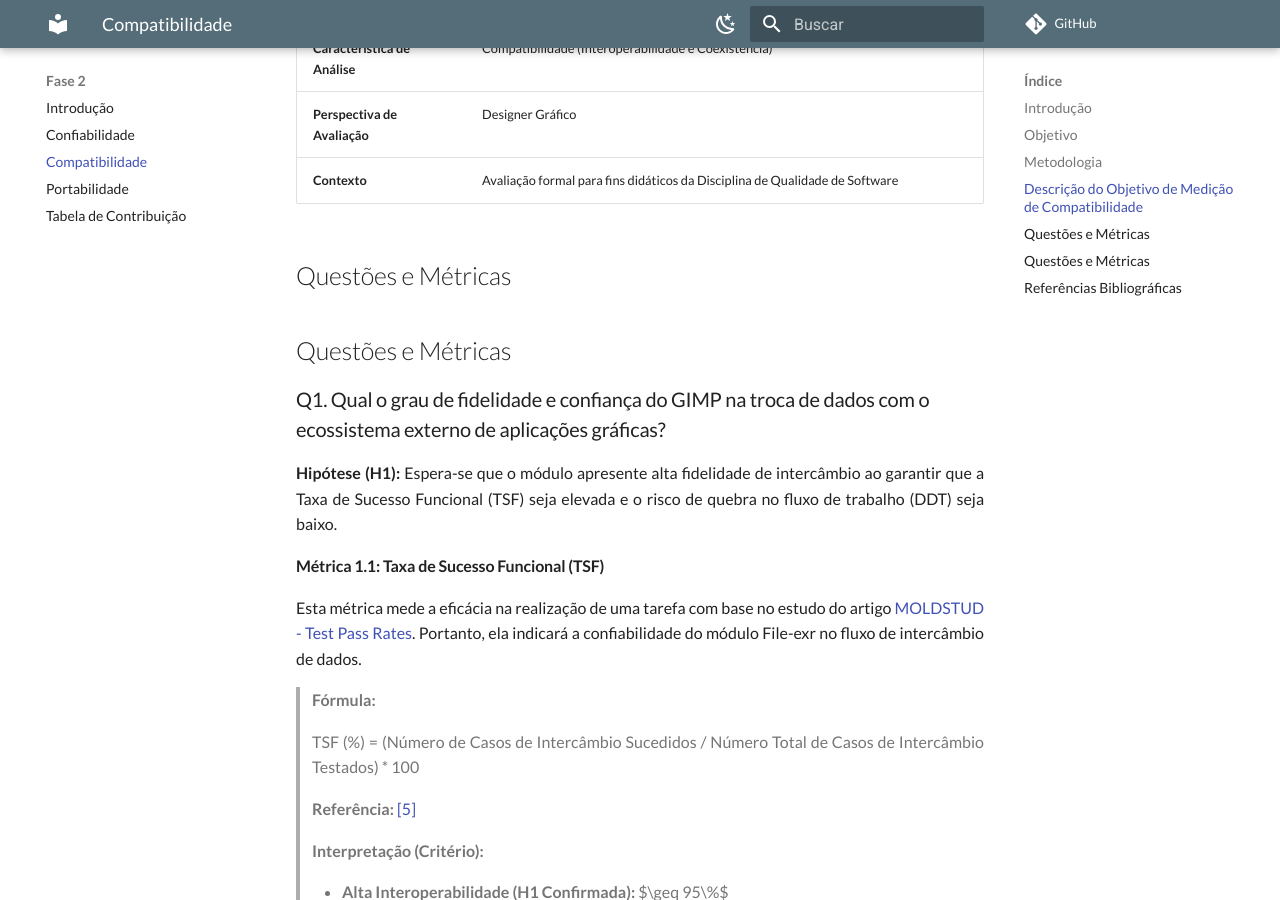
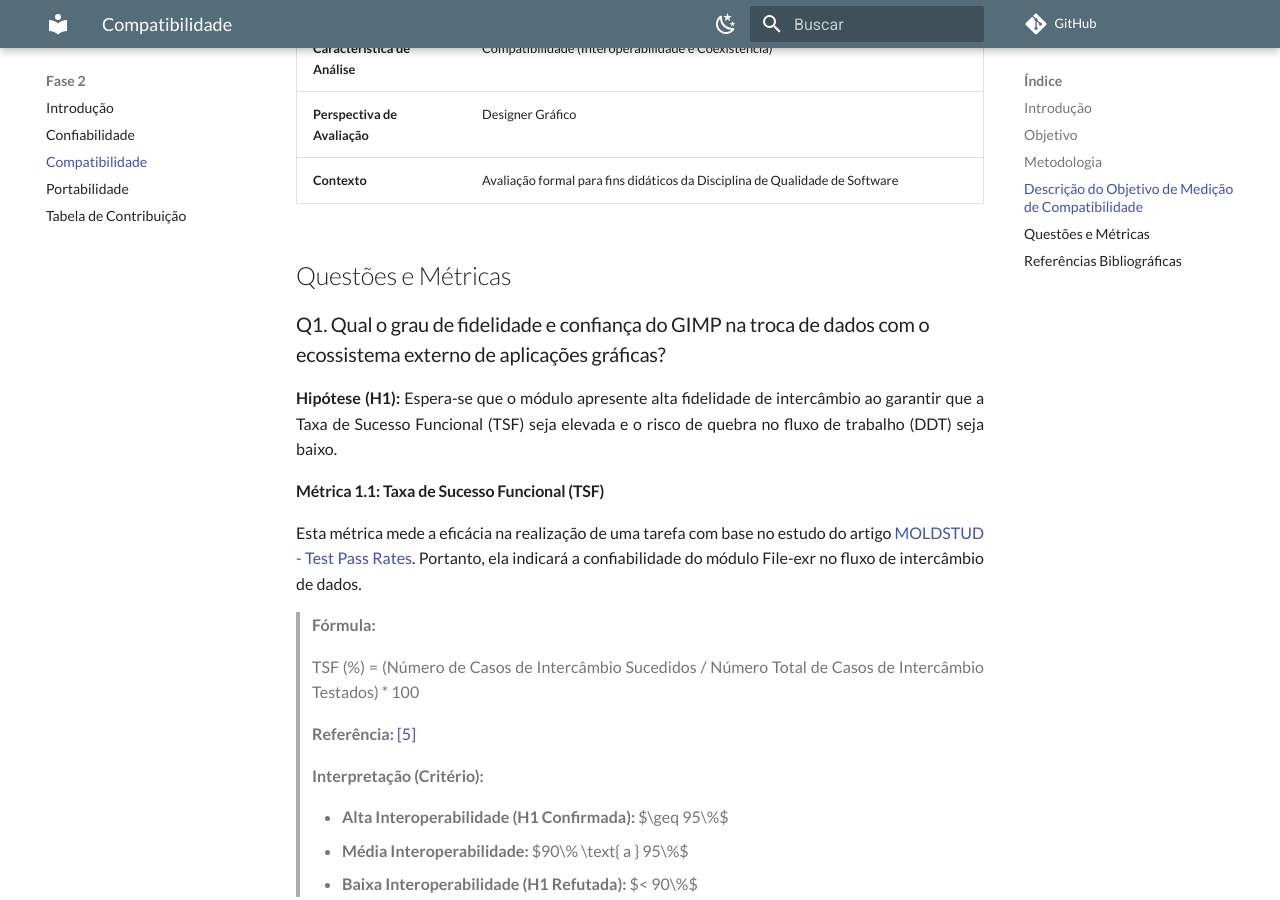
Before and after one commit to FCTE-Qualidade-de-Software-1/2025-2_T02_Karen_Jones, an MkDocs documentation site: the page built from docs/fase2/2-compatibilidade.md, in a window 1280 px wide and 900 px high, scrolled down 1808 px. Built offline with MkDocs 1.6.1 and Material for MkDocs 9.7.7, drawn with Linux system fonts in a browser that asks for light colours; comment, search, counter and statistics services are not loaded.

Commit message:
Update 2-compatibilidade.md

```diff
--- a/docs/fase2/2-compatibilidade.md
+++ b/docs/fase2/2-compatibilidade.md
@@ -42,7 +42,7 @@
 | **Perspectiva de Avaliação** | Designer Gráfico |
 | **Contexto** | Avaliação formal para fins didáticos da Disciplina de Qualidade de Software |
 
-## Questões e Métricas
+
 
 
 ## Questões e Métricas
```
